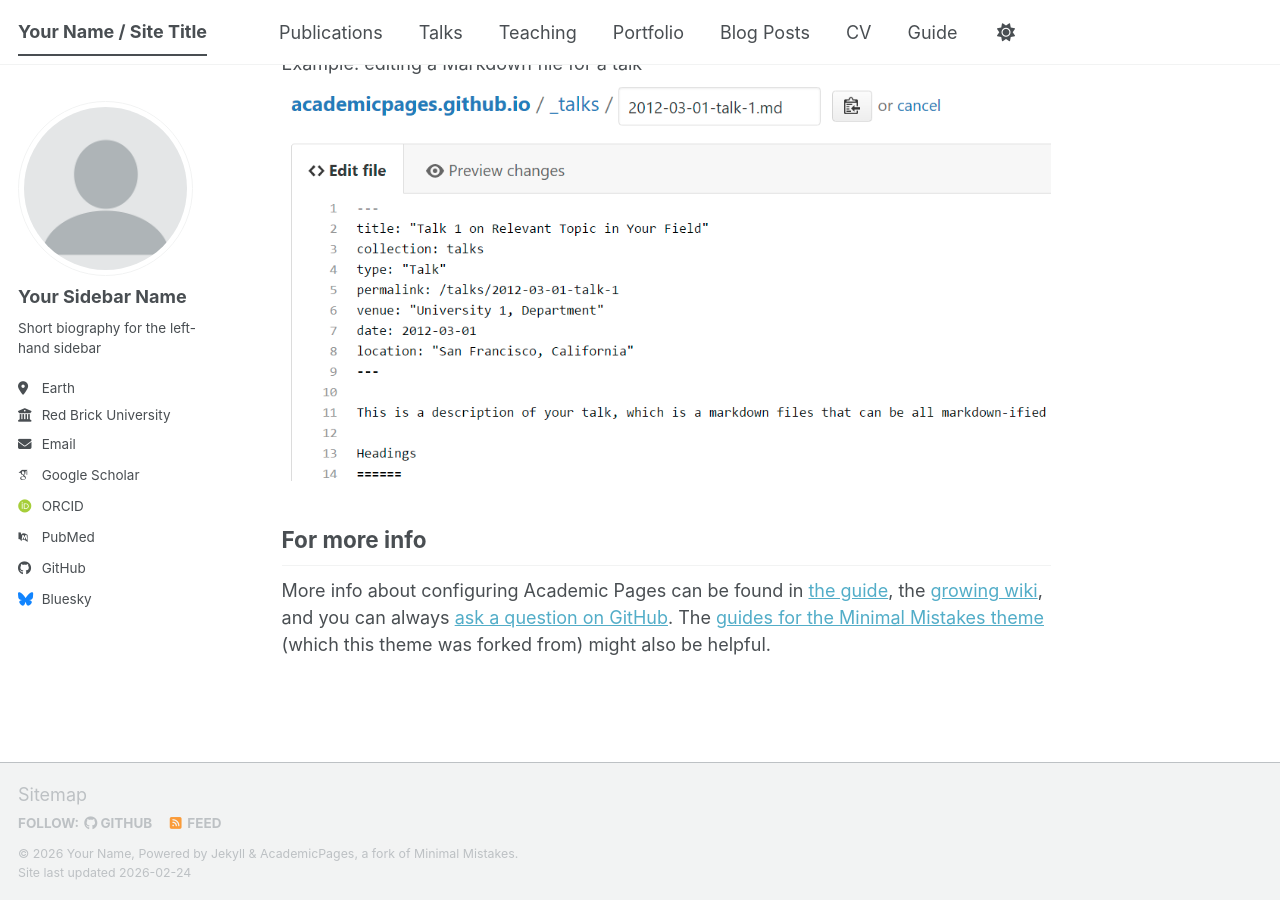
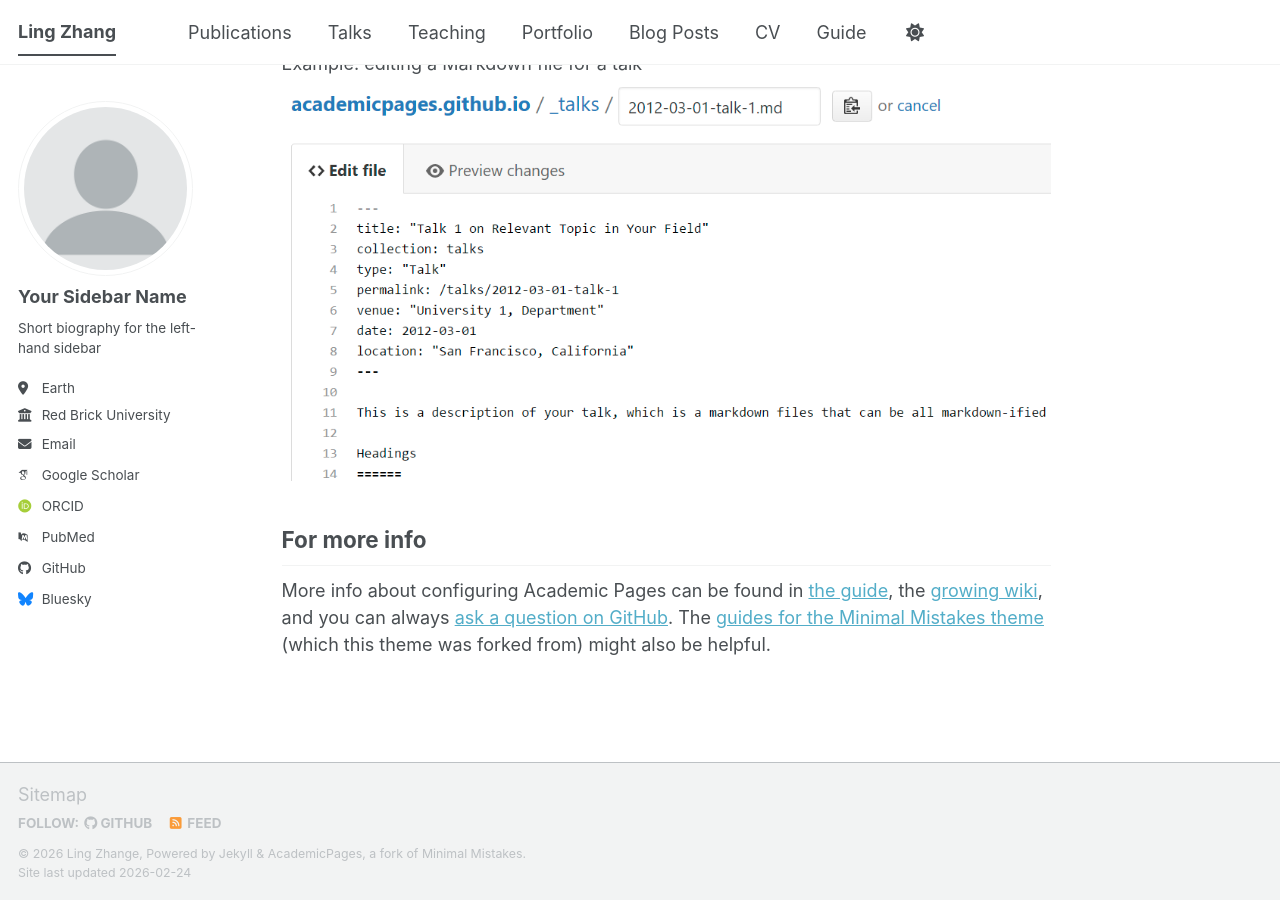
Before and after one commit to sweet-tea-olive/zhangling, a Jekyll site: the page built from _pages/about.md, in a window 1280 px wide and 900 px high, scrolled down 2720 px. Built offline with Jekyll 4.4.1, drawn with Linux system fonts in a browser that asks for light colours; some web fonts are replaced; a script bundle is joined from its source files by our own code; library files that are not in the unit come from our copies.

Commit message:
Update _config.yml

```diff
--- a/_config.yml
+++ b/_config.yml
@@ -9,9 +9,9 @@
 # Basic Site Settings
 locale                   : "en-US"
 site_theme               : "default" # The available themes options are "default", "air", "sunrise", "mint", "dirt" and "contrast"
-title                    : "Your Name / Site Title"
+title                    : "Ling Zhang"
 title_separator          : "-"
-name                     : &name "Your Name"
+name                     : &name "Ling Zhange"
 description              : &description "Your Name's academic portfolio"   # Update this with a general description of your site, this is the default if not overridden by a page
 url                      : https://academicpages.github.io # The base hostname & protocol for your site e.g. "https://[your GitHub username].github.io",
                                                            # or if you already have some other page hosted on Github then use "https://[your GitHub username].github.io/[Your Repo Name]"
@@ -30,7 +30,7 @@ author:
   location         : "Earth"
   employer         : "Red Brick University"
   uri              : # URL
-  email            : "none@example.org"
+  email            : "zhangling@microsoft.com"
 
   # Academic websites
   academia         : # URL
```
